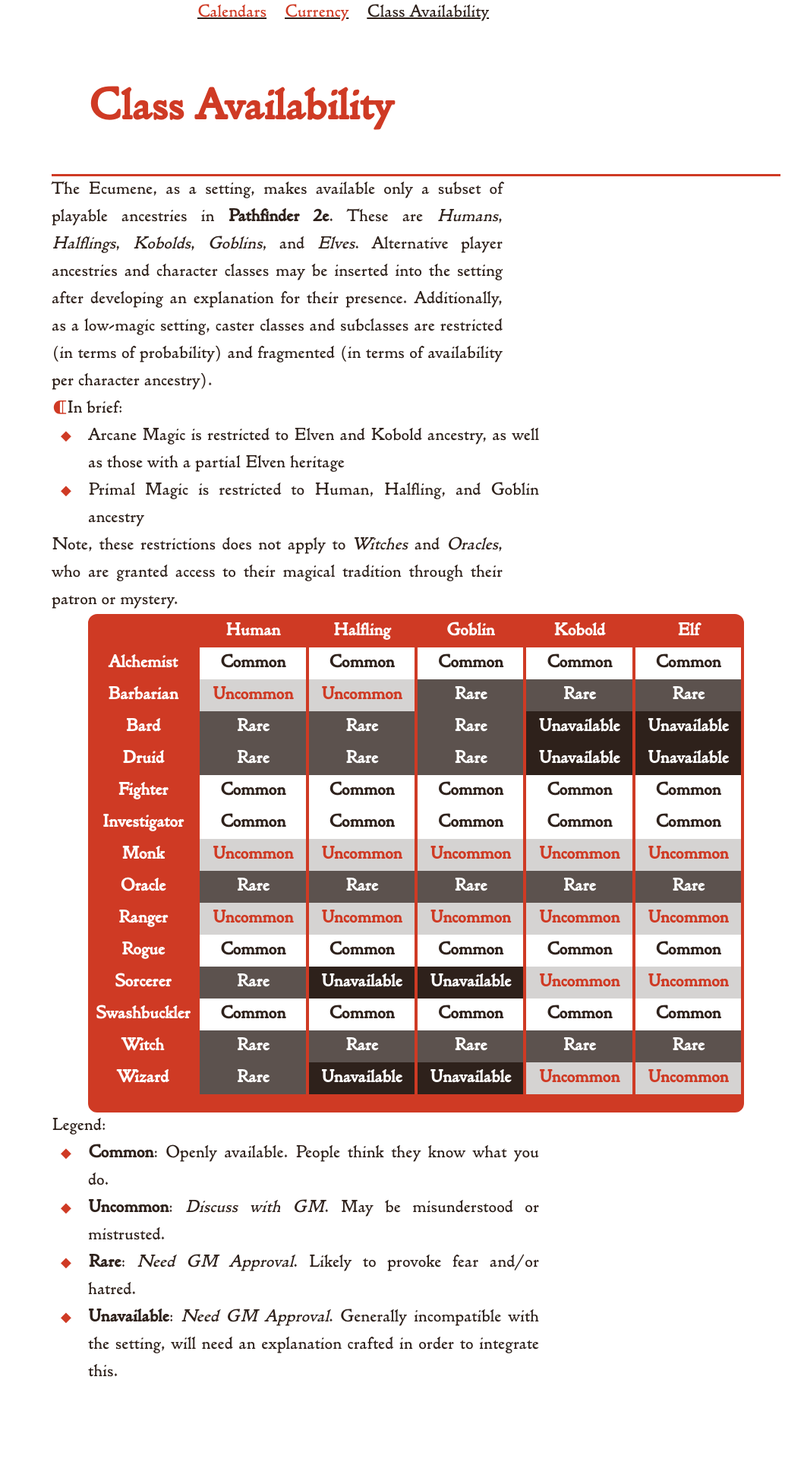
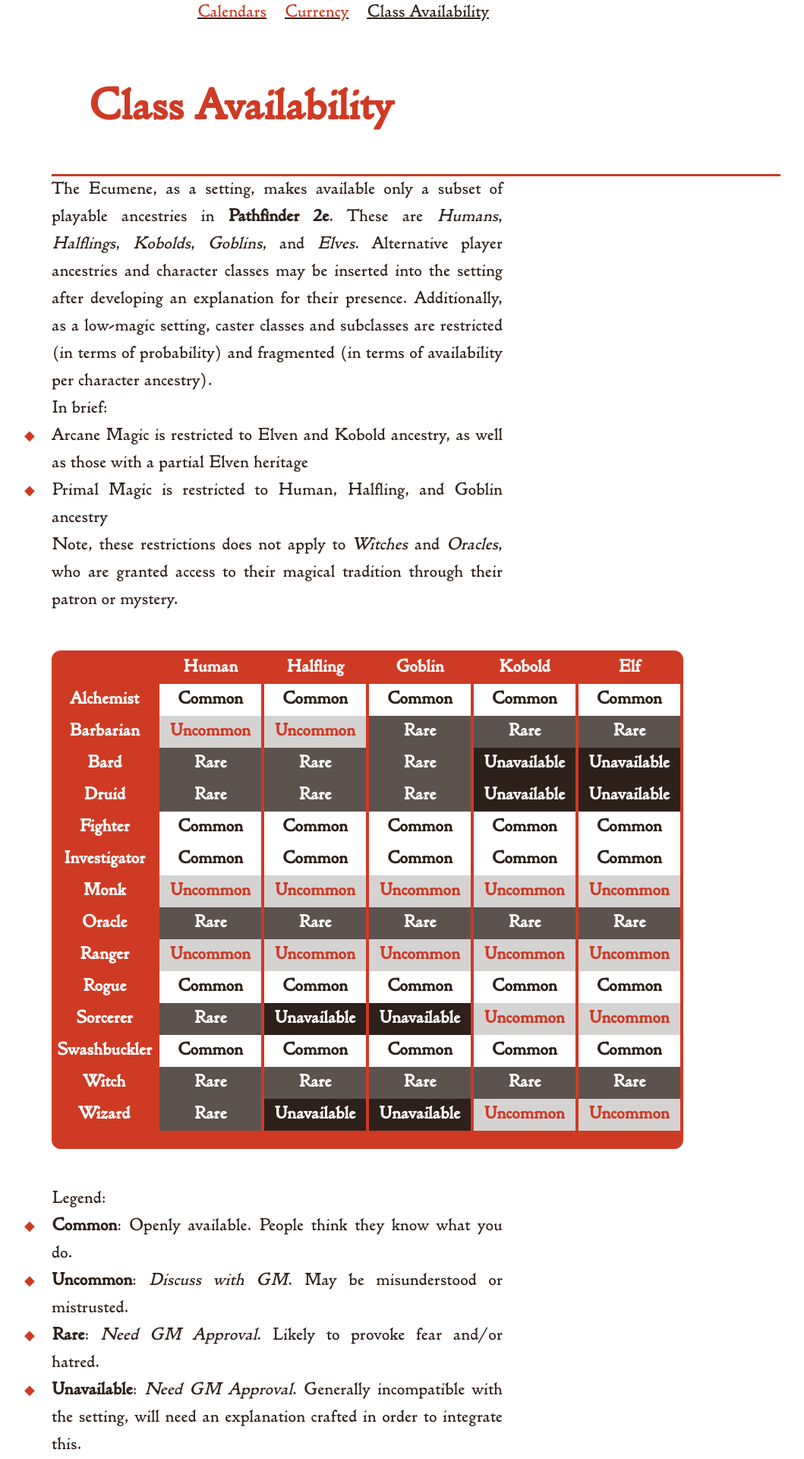
Before and after one commit to kmules1/kmules1.github.io, a Jekyll site: the page built from ecumene/classes.md, in a window 1280 px wide. Shown: the part 668-2588 px from the top of the page at 76% size, without its empty margins (92-1151 px from the left). Built offline with Jekyll 4.4.1, drawn with Linux system fonts in a browser that asks for light colours; before the commit the page ends 2492 px from its top, so only the background shows below that.

Commit message:
additional elements

```diff
--- a/assets/css/ecumene2.scss
+++ b/assets/css/ecumene2.scss
@@ -295,28 +295,33 @@ main h3::before {
 	content:					counter(main-headers) "." counter(main-subheaders);
 }
 
+main p,main ul {
+	text-align:					justify;
+	margin:						0;
+}
+
 main section {
 	columns:					2;
 	column-gap:					2ch;
 }
 
-main p,main ul {
-	text-align:					justify;
+main section p,
+main section ul {
 	margin:						0;
 }
-
-main p::before {
+main section p::before {
+	display:					inline-block;
 	content:					"¶";
 	color:						var(--red);
 	width:						2ch;
 }
-main p:first-of-type::before, main :not(p) + p::before {
+main section p:first-of-type::before,
+main section :not(p) + p::before {
 	display:					none;
 }
 
 main ul {
 	list-style:					none;
-	margin-inline:				2rem;
 	padding-left:				0;
 }
 
@@ -327,6 +332,11 @@ main li::before {
 	width:						2em;
 	margin-left:				-2em;
 	font-size:					0.75em;
+}
+
+main .wide {
+	width:						70ch;
+	max-width:					unset;
 }
 
 /*
@@ -424,6 +434,7 @@ table {
 	border-radius:				0.5rem;
 	max-width:					28rem;
 	width:						100%;
+	margin:						2rem 0;
 }
 
 th,td {
@@ -458,10 +469,6 @@ tbody tr:nth-child(2n+1) td {
 table.list td:first-child {
 	text-align:					right;
 	padding-right:				1rem;
-}
-
-table.wide {
-	max-width:					36rem;
 }
 
 /*
```
